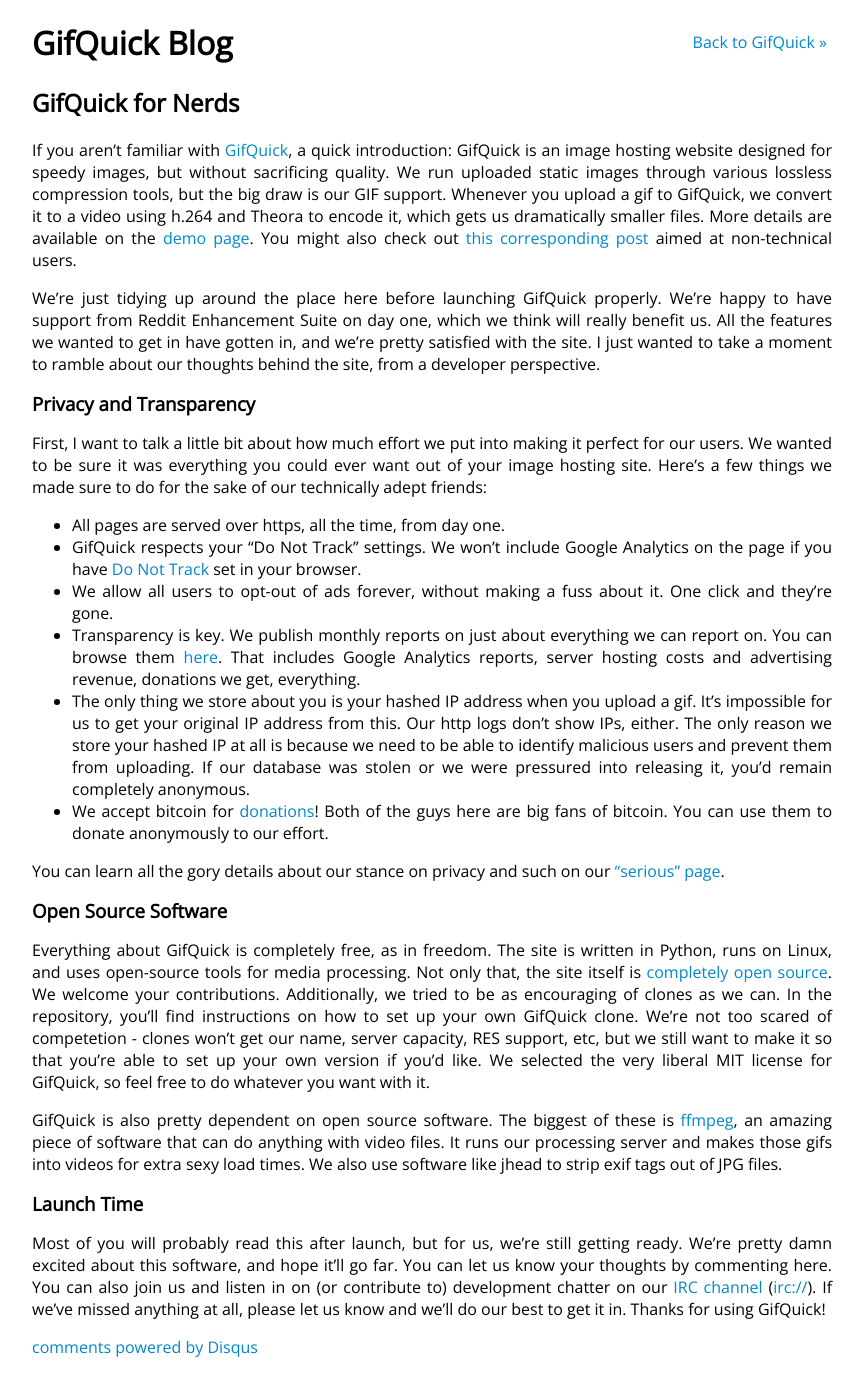
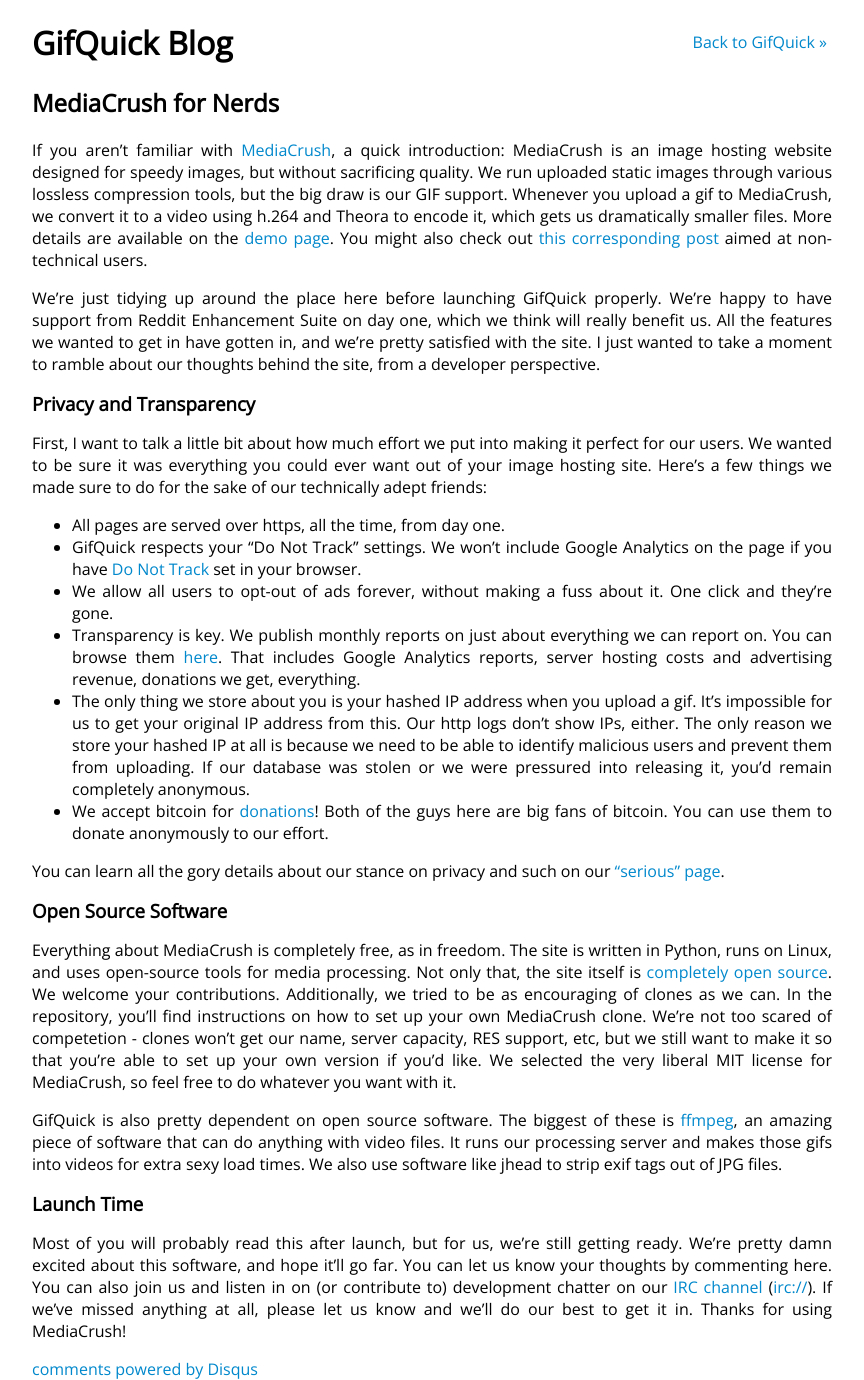
Before and after one commit to MediaCrush/mediacrush.github.io, a Jekyll site: the page built from _posts/2013-07-19-MediaCrush-for-nerds.md, in a window 1280 px wide. Shown: the whole page, without its empty margins (208-1072 px from the left). Built offline with Jekyll 4.4.1, drawn with Linux system fonts in a browser that asks for light colours; Markdown is read by kramdown in place of the engine named in the settings; comment, search, counter and statistics services are not loaded; before the commit the page ends 1358 px from its top, so only the background shows below that.

Commit message:
Update and rename 2013-07-19-GifQuick-for-nerds.md to 2013-07-19-MediaCrush-for-nerds.md

```diff
--- a/_posts/2013-07-19-GifQuick-for-nerds.md
+++ b/_posts/2013-07-19-MediaCrush-for-nerds.md
@@ -1,14 +1,14 @@
 ---
-title: GifQuick for Nerds
+title: MediaCrush for Nerds
 layout: post
 ---
 
-If you aren't familiar with [GifQuick](https://gifquick.net), a quick introduction: GifQuick is an image
+If you aren't familiar with [MediaCrush](https://mediacru.sh), a quick introduction: MediaCrush is an image
 hosting website designed for speedy images, but without sacrificing quality. We run uploaded static images
 through various lossless compression tools, but the big draw is our GIF support. Whenever you upload a gif
-to GifQuick, we convert it to a video using h.264 and Theora to encode it, which gets us dramatically
-smaller files. More details are available on the [demo page](https://gifquick.net/demo). You might also
-check out [this corresponding post](/2013/07/19/GifQuick-for-users.html) aimed at non-technical users.
+to MediaCrush, we convert it to a video using h.264 and Theora to encode it, which gets us dramatically
+smaller files. More details are available on the [demo page](https://mediacru.sh/demo). You might also
+check out [this corresponding post](/2013/07/19/MediaCrush-for-users.html) aimed at non-technical users.
 
 We're just tidying up around the place here before launching GifQuick properly. We're happy to have support
 from Reddit Enhancement Suite on day one, which we think will really benefit us. All the features we wanted
@@ -26,28 +26,28 @@
   [Do Not Track](http://donottrack.us/) set in your browser.
 * We allow all users to opt-out of ads forever, without making a fuss about it. One click and they're gone.
 * Transparency is key. We publish monthly reports on just about everything we can report on. You can browse
-  them [here](https://gifquick.net/transparency). That includes Google Analytics reports, server hosting
+  them [here](https://mediacru.sh/transparency). That includes Google Analytics reports, server hosting
   costs and advertising revenue, donations we get, everything.
 * The only thing we store about you is your hashed IP address when you upload a gif. It's impossible for us
   to get your original IP address from this. Our http logs don't show IPs, either. The only reason we store
   your hashed IP at all is because we need to be able to identify malicious users and prevent them from
   uploading. If our database was stolen or we were pressured into releasing it, you'd remain completely
   anonymous.
-* We accept bitcoin for [donations](https://gifquick.net/donate)! Both of the guys here are big fans of
+* We accept bitcoin for [donations](https://mediacru.sh/donate)! Both of the guys here are big fans of
   bitcoin. You can use them to donate anonymously to our effort.
 
 You can learn all the gory details about our stance on privacy and such on our
-["serious" page](https://gifquick.net/serious).
+["serious" page](https://mediacru.sh/serious).
 
 ### Open Source Software
 
-Everything about GifQuick is completely free, as in freedom. The site is written in Python, runs on Linux,
+Everything about MediaCrush is completely free, as in freedom. The site is written in Python, runs on Linux,
 and uses open-source tools for media processing. Not only that, the site itself is
-[completely open source](https://github.com/GifQuick/GifQuick). We welcome your contributions.
+[completely open source](https://github.com/MediaCrush/MediaCrush). We welcome your contributions.
 Additionally, we tried to be as encouraging of clones as we can. In the repository, you'll find instructions
-on how to set up your own GifQuick clone. We're not too scared of competetion - clones won't get our name,
+on how to set up your own MediaCrush clone. We're not too scared of competetion - clones won't get our name,
 server capacity, RES support, etc, but we still want to make it so that you're able to set up your own
-version if you'd like. We selected the very liberal MIT license for GifQuick, so feel free to do whatever
+version if you'd like. We selected the very liberal MIT license for MediaCrush, so feel free to do whatever
 you want with it.
 
 GifQuick is also pretty dependent on open source software. The biggest of these is
@@ -60,6 +60,6 @@
 Most of you will probably read this after launch, but for us, we're still getting ready. We're pretty damn
 excited about this software, and hope it'll go far. You can let us know your thoughts by commenting here.
 You can also join us and listen in on (or contribute to) development chatter on our
-[IRC channel](http://webchat.freenode.net/?channels=gifquick&uio=d4) ([irc://](irc://irc.freenode.net/gifquick)).
+[IRC channel](http://webchat.freenode.net/?channels=mediacrush&uio=d4) ([irc://](irc://irc.freenode.net/mediacrush)).
 If we've missed anything at all, please let us know and we'll do our best to get it in. Thanks for using
-GifQuick!
+MediaCrush!
```
